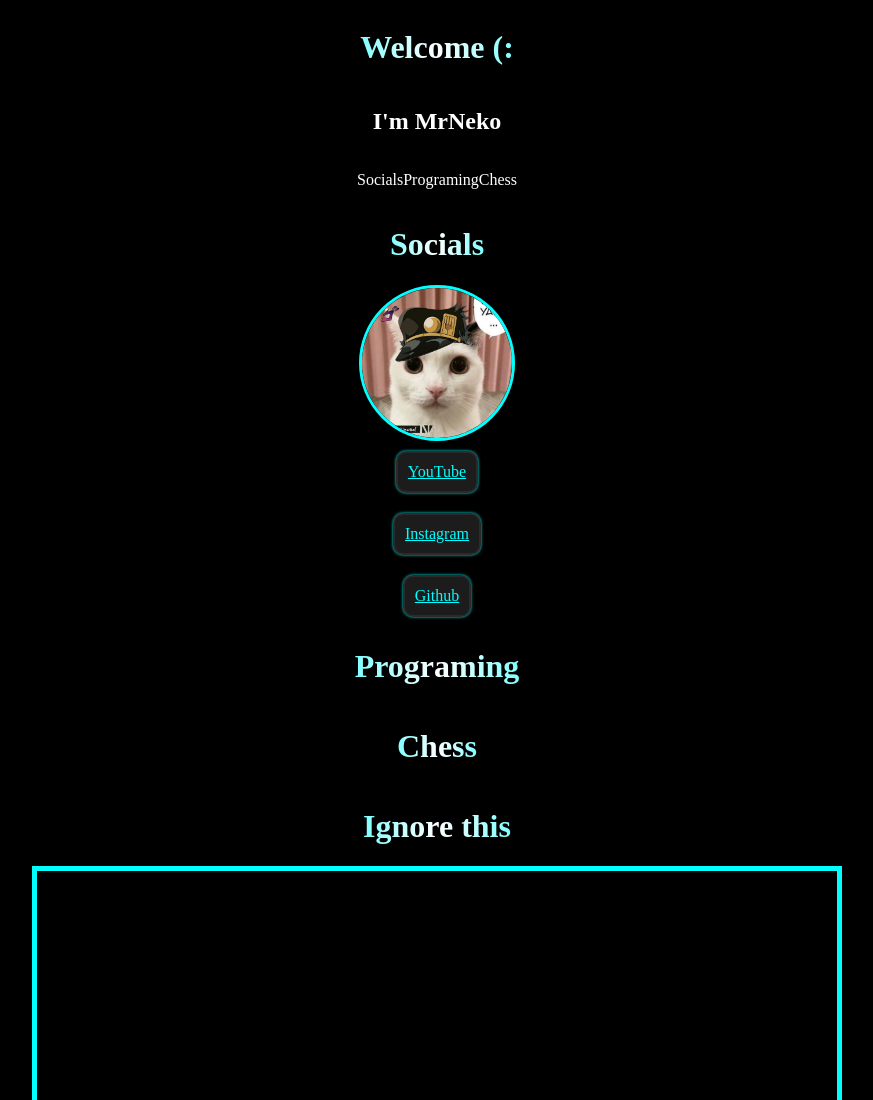
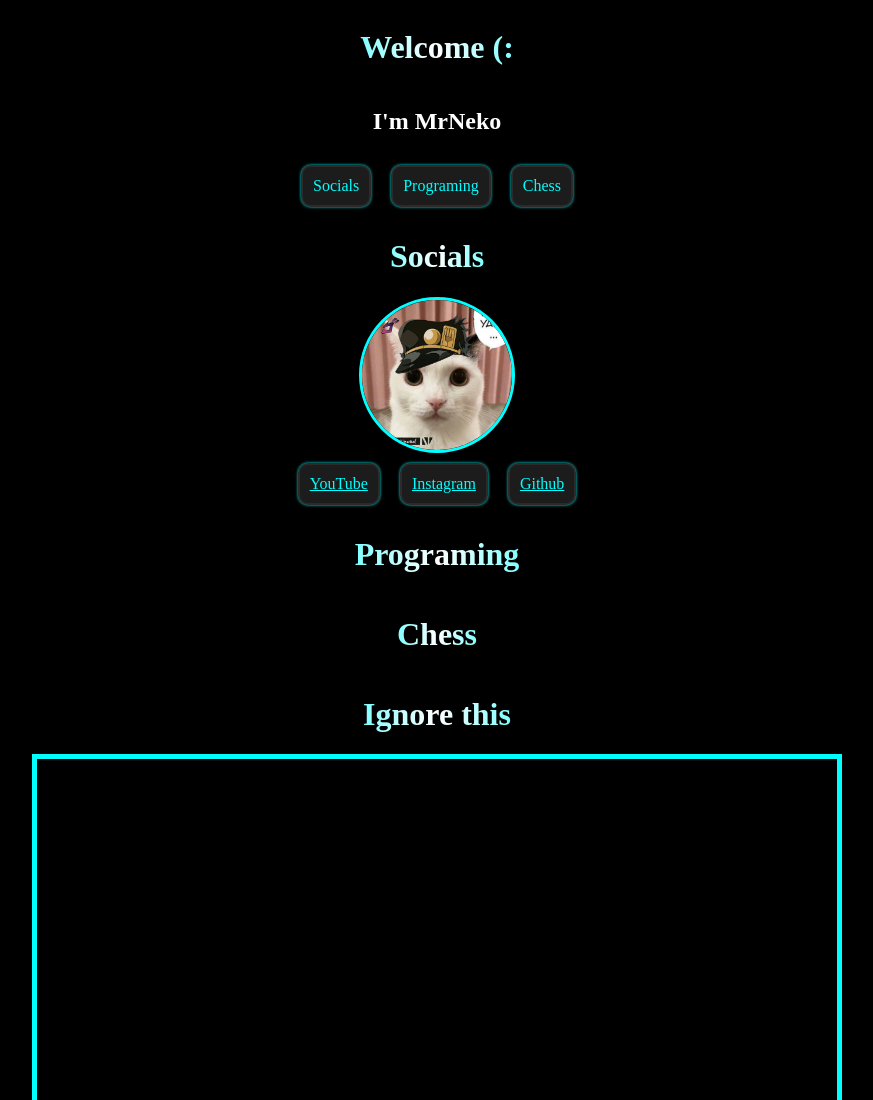
Before and after one commit to mrneko-OG/Portfolio-Website, a website built with Vite: page Personal Website/index.html in a window 1280 px wide. Shown: the top 1100 px of the page, without its empty margins (203-1076 px from the left). Built offline with nearby package versions, Linux system fonts and the light colour scheme.

Commit message:
Update index.html

```diff
--- a/Personal Website/index.html
+++ b/Personal Website/index.html
@@ -10,16 +10,18 @@
     <h1>Welcome (:</h1>
     <h2>I'm MrNeko</h2>
     <div class="sections">
-    <p class="link">Socials</p>
-    <p class="link">Programing</p>
-    <p class="link">Chess</p>
+    <a class="link">Socials</a>
+    <a class="link">Programing</a>
+    <a class="link">Chess</a>
 
     </div>
     <h1>Socials</h1>
     <img src="Jotaro-Neko.jpeg" class="image">
+    <div class="sections">
     <a href="https://www.youtube.com/@MrNeko_OG">YouTube</a>
     <a href="https://www.instagram.com/mrneko3og">Instagram</a>
     <a href="https://github.com/mrneko-OG">Github</a>
+    </div>
     <h1>Programing</h1>
     <h1>Chess</h1>
     <h1>Ignore this</h1>
```
